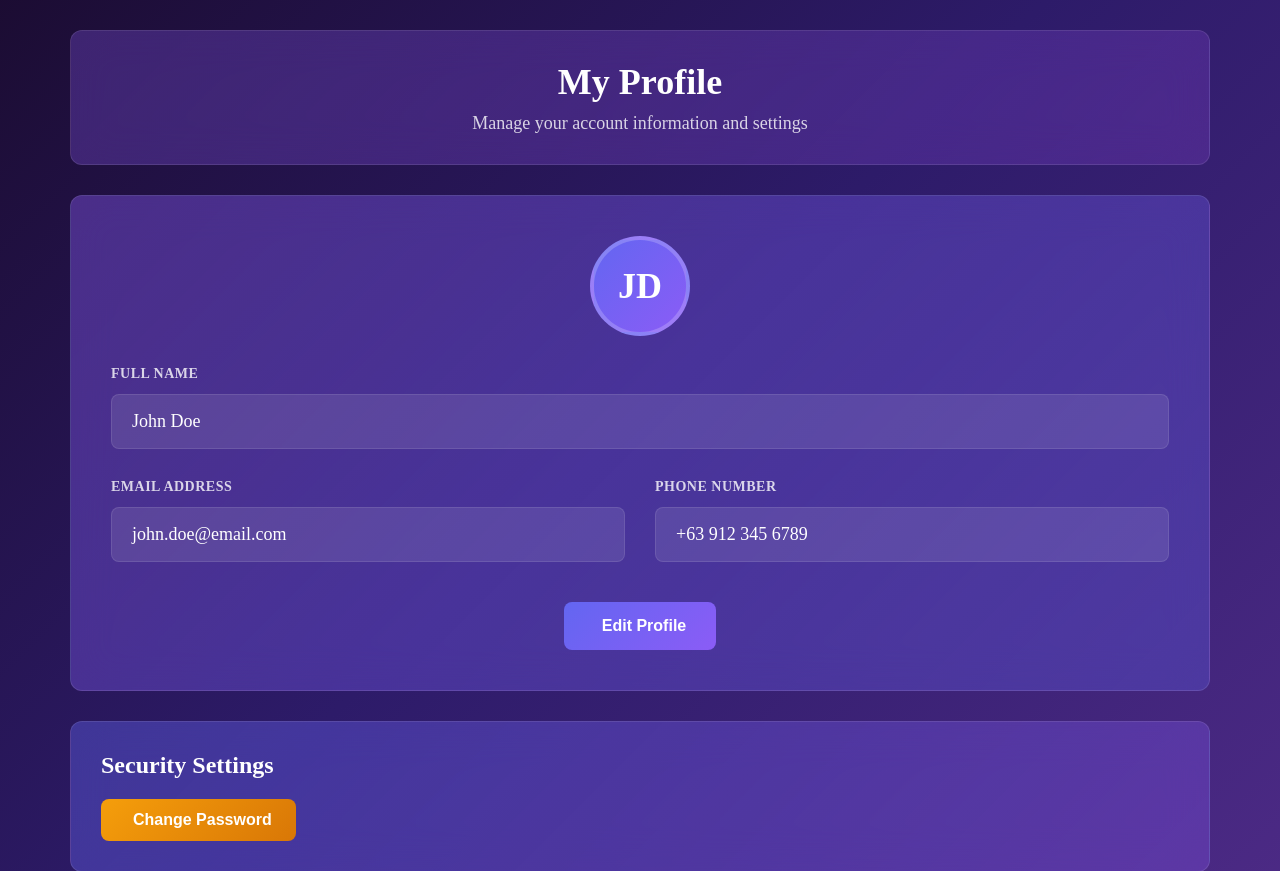
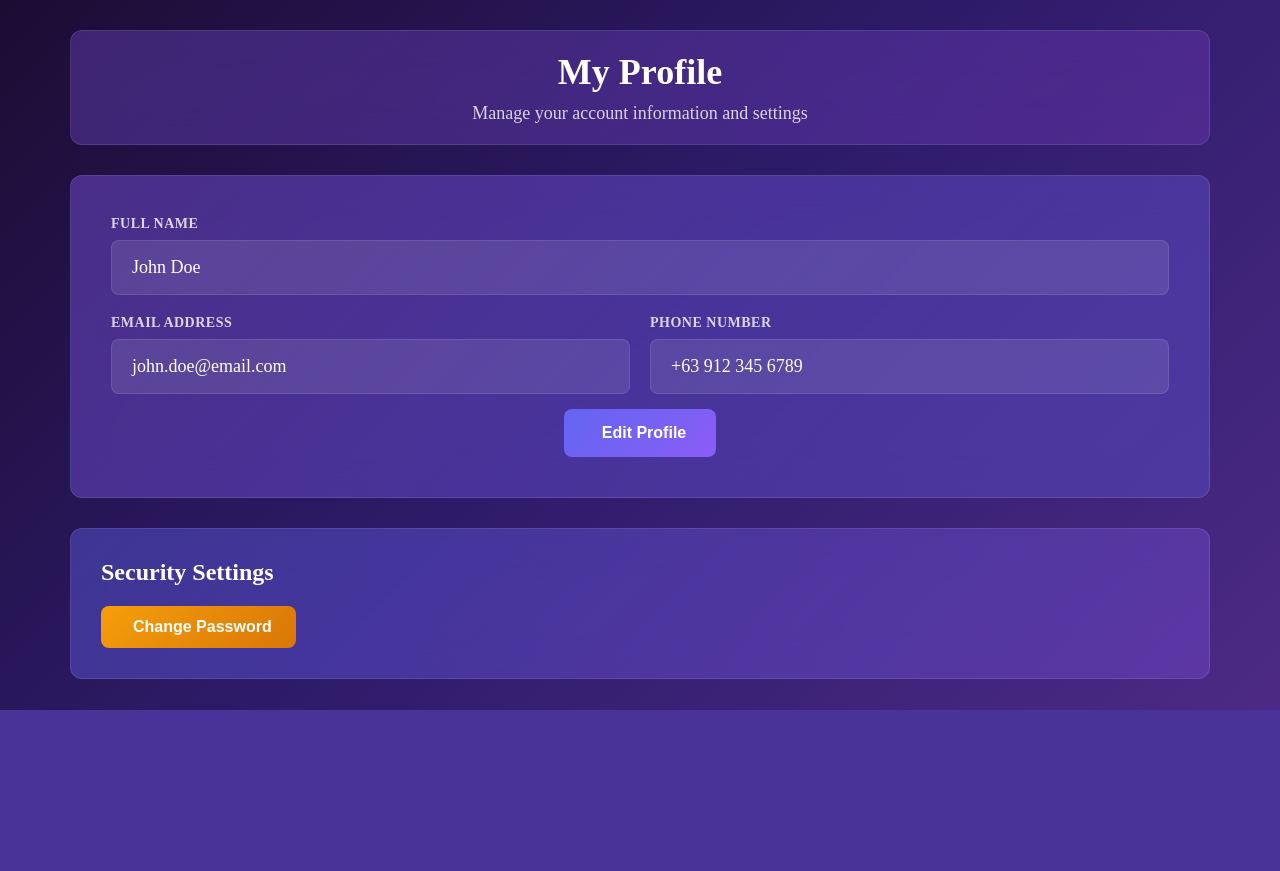
Before and after one commit to PUP-BSIT/project-dragonfly, a PHP site: page /Dragon_Vault/public/profile.html in a window 1280 px wide. Shown: the part 90-961 px from the top of the page. After the commit the page ends 800 px from the top, so only its background shows below. Run offline with PHP 8.4, Linux system fonts and the light colour scheme.

```diff
--- a/Dragon_Vault/public/css/profile.css
+++ b/Dragon_Vault/public/css/profile.css
@@ -6,7 +6,7 @@
         rgba(139, 92, 246, 0.3),
         rgba(168, 85, 247, 0.2)
     );
-    padding: 30px;
+    padding: 20px;
     border-radius: 12px;
     margin-bottom: 30px;
     backdrop-filter: blur(20px);
@@ -45,40 +45,17 @@
     border: 1px solid rgba(255, 255, 255, 0.1);
 }
 
-.profile-avatar {
-    display: flex;
-    justify-content: center;
-    margin-bottom: 30px;
-}
-
-.avatar-circle {
-    width: 100px;
-    height: 100px;
-    border-radius: 50%;
-    background: linear-gradient(135deg, #6366f1, #8b5cf6);
-    display: flex;
-    align-items: center;
-    justify-content: center;
-    border: 4px solid rgba(255, 255, 255, 0.2);
-}
-
-.avatar-initials {
-    font-size: 36px;
-    font-weight: bold;
-    color: white;
-}
-
 .profile-details {
     display: grid;
     grid-template-columns: 1fr 1fr;
-    gap: 30px;
-    margin-bottom: 40px;
+    gap: 20px;
+    margin-bottom: 15px;
 }
 
 .detail-group {
     display: flex;
     flex-direction: column;
-    gap: 12px;
+    gap: 8px;
 }
 
 .detail-group:first-child {
@@ -153,6 +130,12 @@
     display: flex;
     flex-direction: column;
     gap: 10px;
+}
+
+.form-row {
+    display: grid;
+    grid-template-columns: 2fr 1fr 2fr;
+    gap: 15px;
 }
 
 .form-label {
@@ -421,15 +404,6 @@
     .danger-card {
         padding: 25px;
     }
-
-    .avatar-circle {
-        width: 80px;
-        height: 80px;
-    }
-
-    .avatar-initials {
-        font-size: 28px;
-    }
 }
 
 .success-notification {
--- a/Dragon_Vault/public/profile.html
+++ b/Dragon_Vault/public/profile.html
@@ -4,7 +4,7 @@
         <meta name="viewport" content="width=device-width, initial-scale=1.0" />
         <link rel="stylesheet" href="css/dashboard.css" />
         <link rel="stylesheet" href="css/profile.css" />
-        <link rel="icon" href="logo.png" />
+        <link rel="icon" href="../assets/logo.png" />
         <title>Profile - DragonVault</title>
     </head>
     <body>
@@ -51,14 +67,6 @@
             <div class="profile-container">
                 <!-- Profile Information Display -->
                 <div class="profile-info-card" id="profileDisplay">
-                    <div class="profile-avatar">
-                        <div class="avatar-circle">
-                            <span class="avatar-initials" id="avatarInitials"
-                                >JD</span
-                            >
-                        </div>
-                    </div>
-
                     <div class="profile-details">
                         <div class="detail-group">
                             <label class="detail-label">Full Name</label>
```
Also changed, not shown: other parts of Dragon_Vault/public/profile.html (+53 -9 lines), Dragon_Vault/public/js/profile.js (+65 -94 lines). Lines whose indentation alone changed are shown as unchanged.
